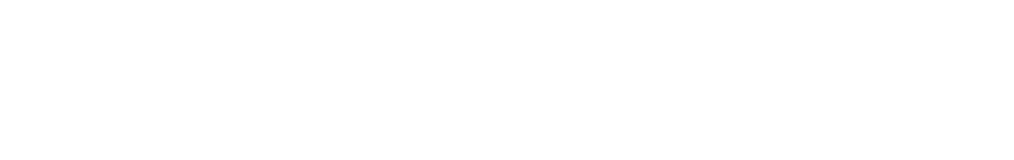
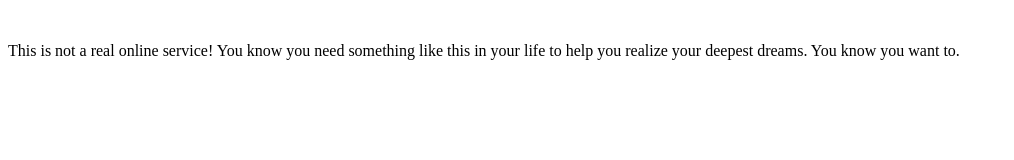
Before and after one commit to Churtified/sign-up-form, a plain HTML site: page index.html in a window 1280 px wide. Shown: the whole page, without its empty margins (0-1014 px from the left). Drawn offline with Linux system fonts and the light colour scheme.

Commit message:
add html structure

```diff
--- a/index.html
+++ b/index.html
@@ -8,6 +8,22 @@
     <title>Sign-Up-Form</title>
 </head>
 <body>
+    <div class="left-container">
+        <img src="" alt="">
+    </div>
+    <div class="right-container">
+        <div class="sub-text">
+            <p>
+                This is not a real online service! You know you need something
+                like this in your life to help you realize your deepest dreams.
+                You know you want to.
+            </p>
+        </div>
+        <div class="form-container">
+            <form action="">
 
+            </form>
+        </div>
+    </div>
 </body>
 </html>
```
